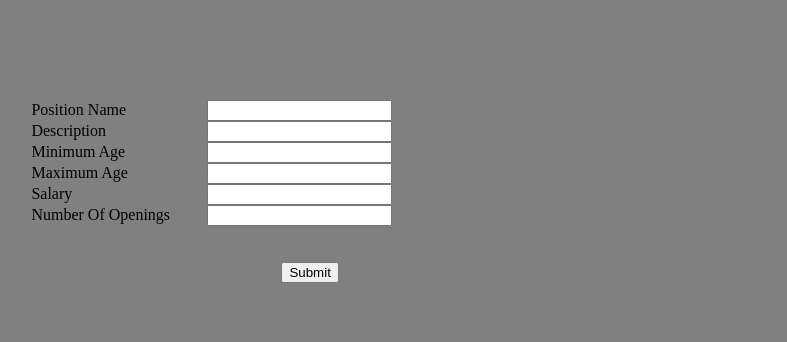
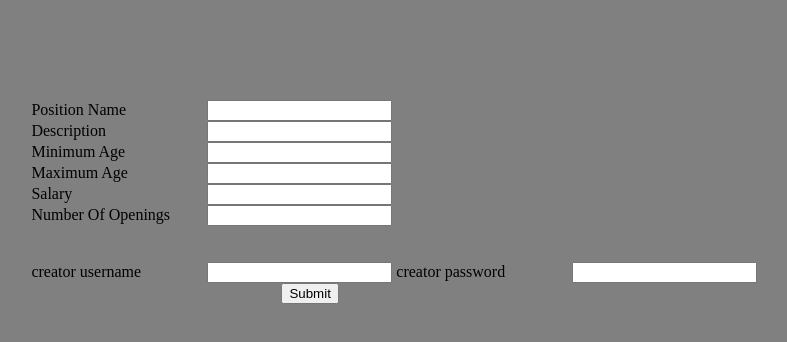
Before and after one commit to BirukGoshu/JobPortal, a Django app: template jobs/templates/jobs/index.html in a window 1280 px wide. Shown: the top 342 px of the page, without its empty margins (103-890 px from the left). Run offline with Django 4.2, Linux system fonts and the light colour scheme; the template is opened without the code that fills it, so the values that code supplies are empty.

Commit message:
Merge https://github.com/BirukGoshu/JobPortal

```diff
--- a/jobportal/urls.py
+++ b/jobportal/urls.py
@@ -17,6 +17,6 @@ from django.contrib import admin
 from django.urls import path, include
 
 urlpatterns = [
-    path('jobs/', include('jobs.urls')),
+    path('', include('jobs.urls')),
     path('admin/', admin.site.urls),
 ]
--- a/jobs/templates/jobs/index.html
+++ b/jobs/templates/jobs/index.html
@@ -23,6 +23,10 @@
         <input type="number" name="salary" id="salary"><br>
         <label for="num_of_opening">Number Of Openings</label>
         <input type="number" name="num_of_opening" id="num_of_opening"><br><br><br>
+        <label for="username">creator username</label>
+        <input type="text" name="username" id="username">
+        <label for="password">creator password</label>
+        <input type="password" name="password" id="password">
         <input type="submit" value="Submit" id="submit">
     </form>
 </body>
```
Also changed, not shown: jobs/views.py (line endings or trailing spaces).
